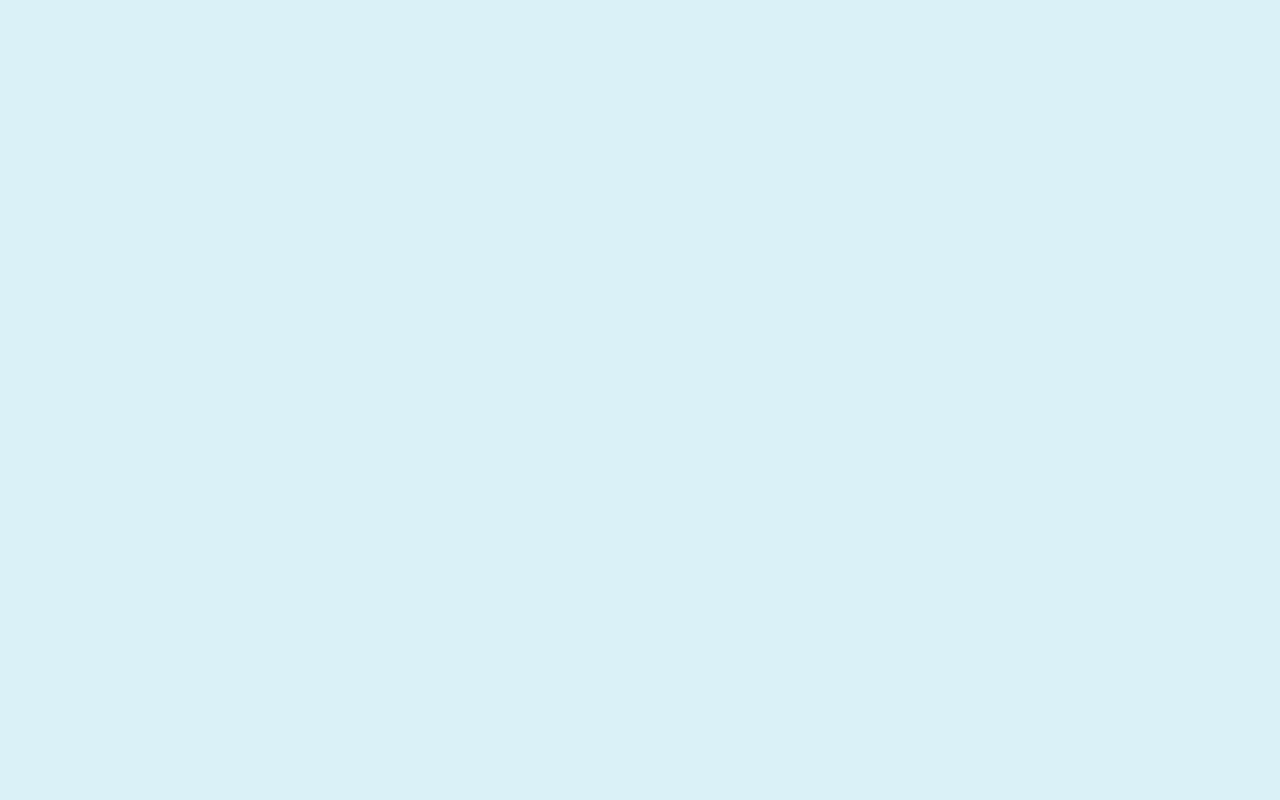
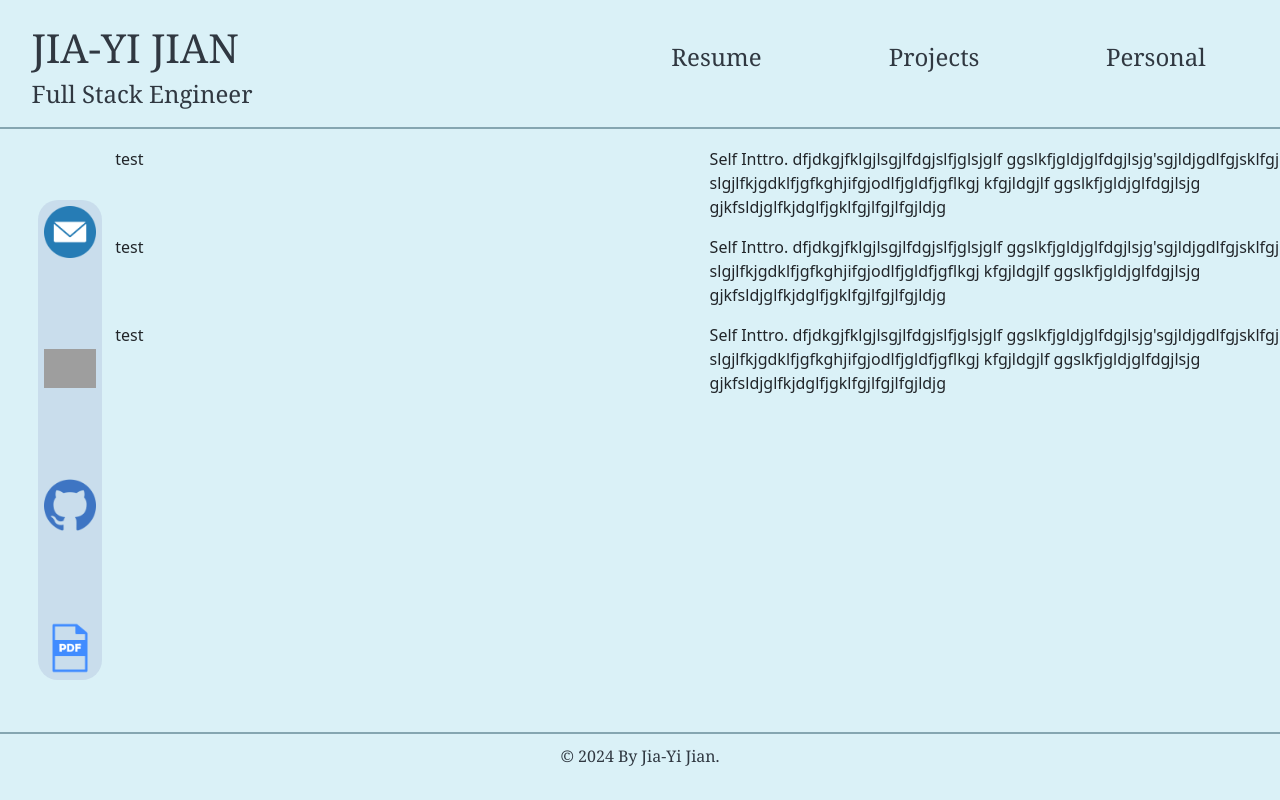
Before and after one commit to jyjian2/jessiesProfile, a React (Create React App) app: page /resume in a window 1280 px wide. Before the commit this address had no page. Built offline with nearby package versions, Linux system fonts and the light colour scheme; grey boxes are pictures that could not be loaded.

Commit message:
before adding resume content

```diff
--- a/src/App.js
+++ b/src/App.js
@@ -3,7 +3,7 @@ import { BrowserRouter as Router, Routes, Route } from 'react-router-dom';
 import Home from './components/Home/Home.js';
 import Layout from './components/Layout/Layout.js';
 import 'bootstrap/dist/css/bootstrap.min.css';
-// import Resume from './components/Resume';
+import Resume from './components/Resume/Resume.js';
 // import Projects from './components/Projects';
 // import Personal from './components/Personal';
 
@@ -12,8 +12,8 @@ function App() {
     <Routes>
       <Route element={<Layout />}>
       <Route index element={<Home />} />
-      {/* <Route path="resume" element={<Resume />} />
-      <Route path="projects" element={<Projects />} />
+      <Route path="resume" element={<Resume />} />
+      {/* <Route path="projects" element={<Projects />} />
       <Route path="personal" element={<Personal />} /> */}
       </Route>
     </Routes>
--- a/src/components/Footer/FooterStyles.css
+++ b/src/components/Footer/FooterStyles.css
@@ -1,3 +1,9 @@
+.footer {
+    position: fixed;
+    bottom: 2vh;
+    width: 100%;
+}
+
 .copyright {
     display: flex;
     color: #303841;
--- a/src/components/Resume/Resume.js
+++ b/src/components/Resume/Resume.js
@@ -1,5 +1,59 @@
+import "./ResumeStyles.css"
+import { Col, Row, Container } from 'react-bootstrap';
+import { Link } from "react-router-dom";
+import React from 'react';
+import 'bootstrap/dist/css/bootstrap.min.css';
+
 function Resume() {
-    return <>This is a test</>
+    return (
+        <>
+
+            <div className="space"></div>
+            <div className="resume-wrap">
+                <Row >
+                    <Col>
+                        <p>test</p>
+                    </Col>
+                    <Col md="6" xs="12" ><p>Self Inttro. dfjdkgjfklgjlsgjlfdgjslfjglsjglf
+                        ggslkfjgldjglfdgjlsjg'sgjldjgdlfgjsklfgj
+                        slgjlfkjgdklfjgfkghjifgjodlfjgldfjgflkgj kfgjldgjlf ggslkfjgldjglfdgjlsjg
+                        gjkfsldjglfkjdglfjgklfgjlfgjlfgjldjg</p>
+                    </Col>
+                </Row>
+                <Row >
+                    <Col>
+                    <p>test</p>
+                    </Col>
+                    <Col md="6" xs="12" ><p>Self Inttro. dfjdkgjfklgjlsgjlfdgjslfjglsjglf
+                        ggslkfjgldjglfdgjlsjg'sgjldjgdlfgjsklfgj
+                        slgjlfkjgdklfjgfkghjifgjodlfjgldfjgflkgj kfgjldgjlf ggslkfjgldjglfdgjlsjg
+                        gjkfsldjglfkjdglfjgklfgjlfgjlfgjldjg</p>
+                    </Col>
+                </Row>
+                <Row >
+                    <Col>
+                    <p>test</p>
+                    </Col>
+                    <Col md="6" xs="12" ><p>Self Inttro. dfjdkgjfklgjlsgjlfdgjslfjglsjglf
+                        ggslkfjgldjglfdgjlsjg'sgjldjgdlfgjsklfgj
+                        slgjlfkjgdklfjgfkghjifgjodlfjgldfjgflkgj kfgjldgjlf ggslkfjgldjglfdgjlsjg
+                        gjkfsldjglfkjdglfjgklfgjlfgjlfgjldjg</p>
+                    </Col>
+                </Row>
+            </div>
+
+
+
+
+
+
+
+
+
+
+        </>
+
+    )
 }
 
 export default Resume;
--- /dev/null
+++ b/src/components/Resume/ResumeStyles.css
@@ -0,0 +1,10 @@
+.divider {
+    width: 100%;
+    height: 2px;
+    background-color: #85a6b1;
+    margin: 10px 0;
+}
+
+.resume-wrap {
+    padding-left: 9vw;
+}
--- a/src/components/TopSection/TopSection.js
+++ b/src/components/TopSection/TopSection.js
@@ -17,7 +17,7 @@ function TopSection() {
                 <Col xs="12" md="6">
 
                     <Row className="nav-bar">
-                        <Col s="2"><a href="#/resume"><h4 className="nav-item">Resume</h4></a></Col>
+                        <Col s="2"><a href="resume"><h4 className="nav-item">Resume</h4></a></Col>
                         <Col s="2"><a href="#/resume"><h4 className="nav-item">Projects</h4></a></Col>
                         <Col s="2"><a href="#/resume"><h4 className="nav-item">Personal</h4></a></Col>
                     </Row>
```
